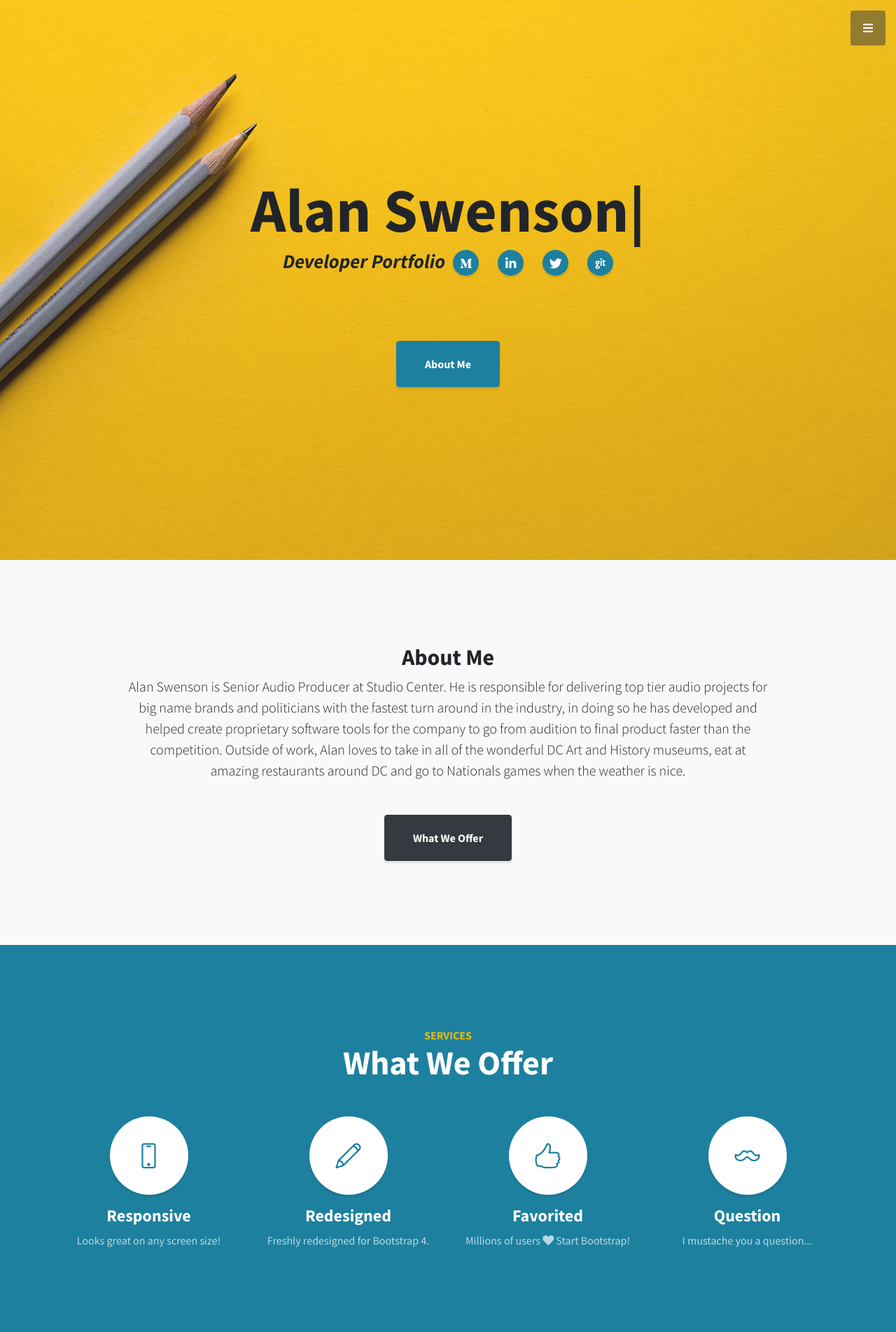
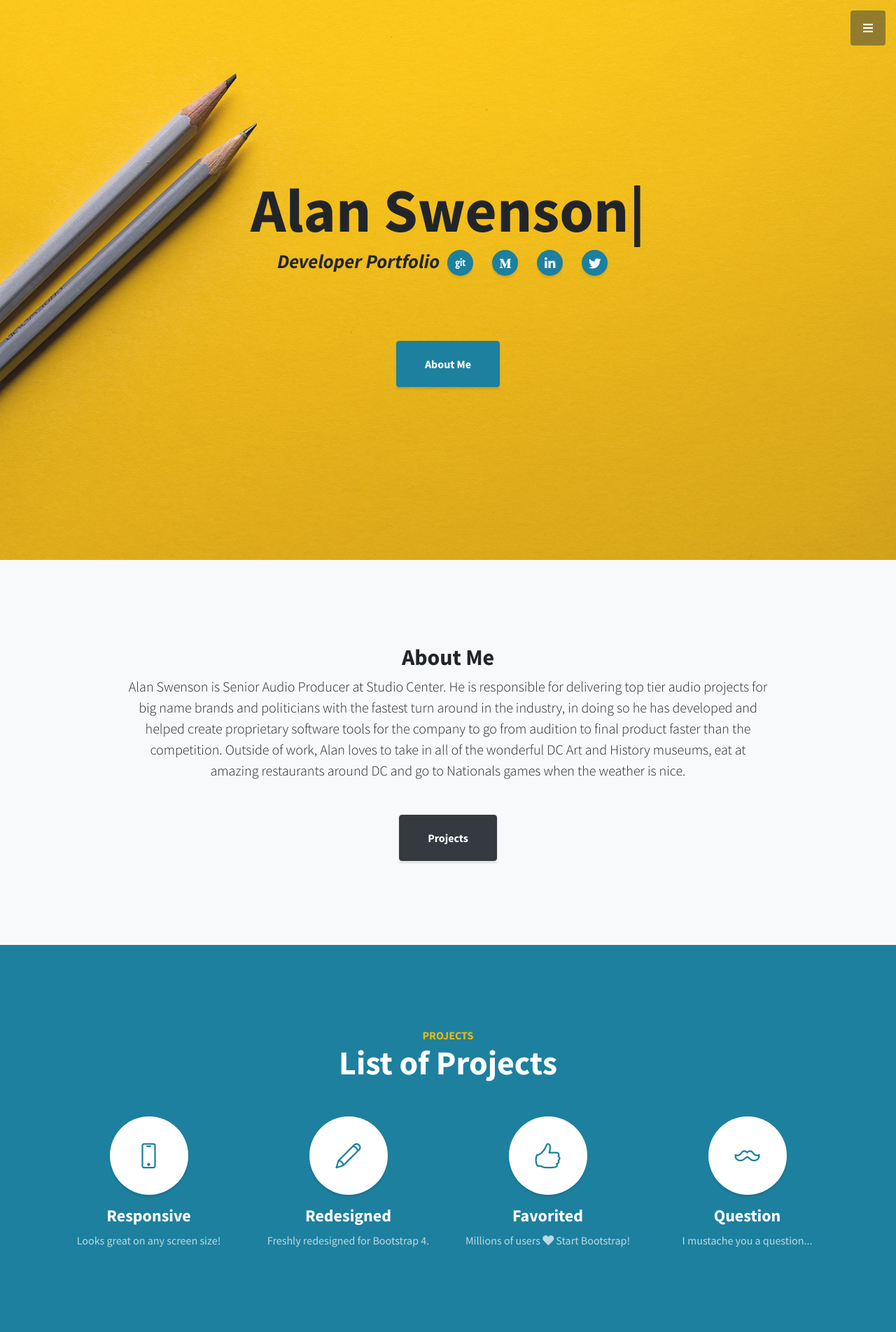
Before and after one commit to AlanSwenson/portfolio, a Flask app: page / in a window 1280 px wide. Shown: the top 1903 px of the page at 70% size. Run offline with Flask 2, Linux system fonts and the light colour scheme; parts of the project's set-up code (start-up, migrations or seed data) failed here and were passed over; some libraries are stand-ins or nearby versions.

Commit message:
change layout and text

```diff
--- a/portfolio/templates/layout.html
+++ b/portfolio/templates/layout.html
@@ -42,7 +42,7 @@
                 <a class="js-scroll-trigger" href="#about">About</a>
             </li>
             <li class="sidebar-nav-item">
-                <a class="js-scroll-trigger" href="#services">Services</a>
+                <a class="js-scroll-trigger" href="#projects">Projects</a>
             </li>
             <li class="sidebar-nav-item">
                 <a class="js-scroll-trigger" href="#portfolio">Portfolio</a>
@@ -61,7 +61,13 @@
             <div class="container">
                 <ul class="list-inline mb-5">
                     <li class="list-inline-item">
-                        <h3 class="mb-5"> <em>Developer Portfolio</em> </h3>
+                        <h3 class="mb-5"> <em>Developer Portfolio </em> </h3>
+                    </li>
+                    <li class="list-inline-item">
+                        <a class="social-link rounded-circle text-white mr-3" href="https://github.com/AlanSwenson"
+                            target="blank">
+                            <i class="fab fa-git"></i>
+                        </a>
                     </li>
                     <li class="list-inline-item">
                         <a class="social-link rounded-circle text-white mr-3" href="https://medium.com/@aswens0276"
@@ -81,12 +87,7 @@
                             <i class="fab fa-twitter"></i>
                         </a>
                     </li>
-                    <li class="list-inline-item">
-                        <a class="social-link rounded-circle text-white" href="https://github.com/AlanSwenson"
-                            target="blank">
-                            <i class="fab fa-git"></i>
-                        </a>
-                    </li>
+
                 </ul>
             </div>
             <a class="btn btn-primary btn-xl js-scroll-trigger" href="#about">About Me</a>
@@ -107,18 +108,18 @@
                         of work, Alan loves to take in all of the wonderful DC Art and History museums, eat at amazing
                         restaurants around DC and go to Nationals games when the weather is nice.
                     </p>
-                    <a class="btn btn-dark btn-xl js-scroll-trigger" href="#services">What We Offer</a>
+                    <a class="btn btn-dark btn-xl js-scroll-trigger" href="#services">Projects</a>
                 </div>
             </div>
         </div>
     </section>
 
     <!-- Services -->
-    <section class="content-section bg-primary text-white text-center" id="services">
+    <section class="content-section bg-primary text-white text-center" id="projects">
         <div class="container">
             <div class="content-section-heading">
-                <h3 class="text-secondary mb-0">Services</h3>
-                <h2 class="mb-5">What We Offer</h2>
+                <h3 class="text-secondary mb-0">Projects</h3>
+                <h2 class="mb-5">List of Projects</h2>
             </div>
             <div class="row">
                 <div class="col-lg-3 col-md-6 mb-5 mb-lg-0">
```
